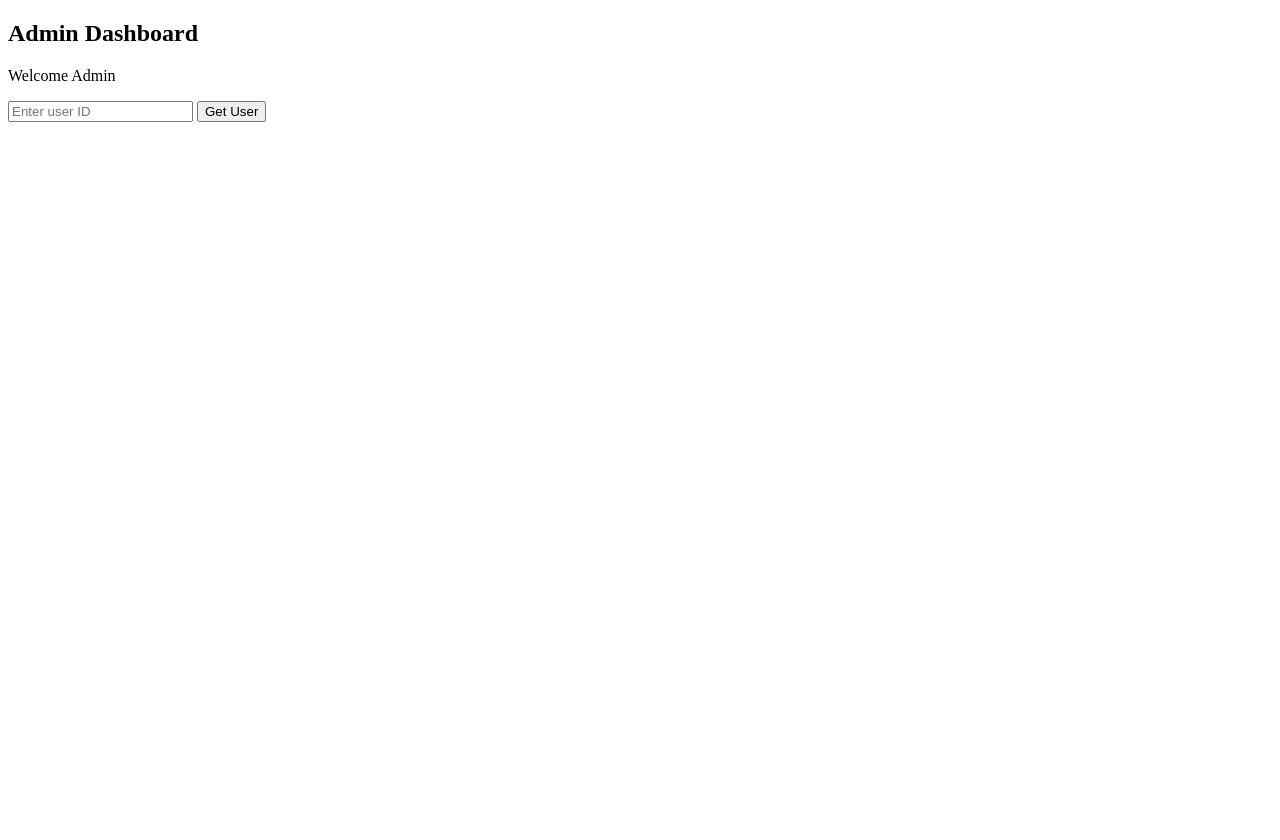
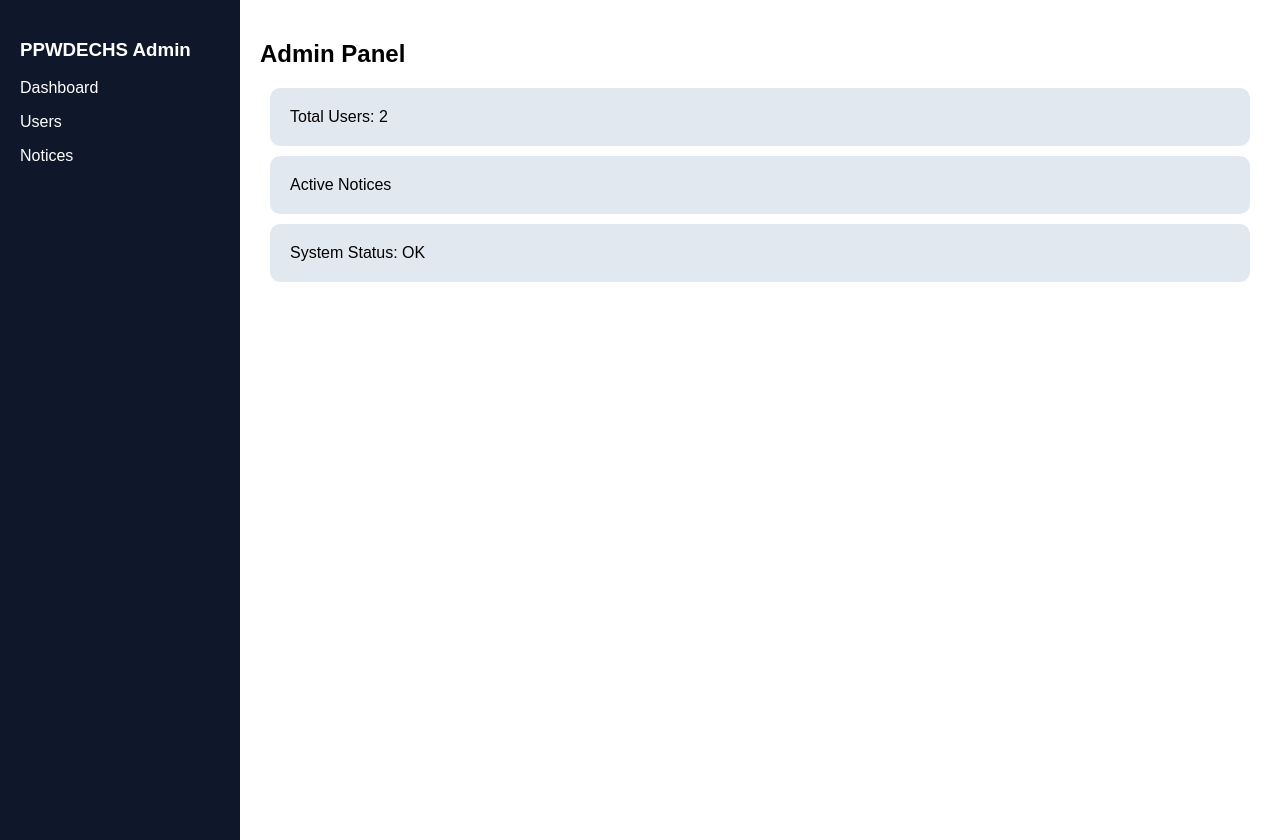
Before and after one commit to zohairkazmi11/ppwdechs, a website: page admin.html in a window 1280 px wide. Before the commit the page ends 800 px from the top, so only its background shows below. Drawn offline with Linux system fonts and the light colour scheme.

Commit message:
update society website UI

```diff
--- a/admin.html
+++ b/admin.html
@@ -1,30 +1,51 @@
 <!DOCTYPE html>
 <html>
 <head>
-    <title>Admin Panel</title>
+    <title>Admin Dashboard</title>
+    <style>
+        body {
+            margin: 0;
+            font-family: Arial;
+            display: flex;
+        }
+
+        .sidebar {
+            width: 200px;
+            background: #0f172a;
+            color: white;
+            height: 100vh;
+            padding: 20px;
+        }
+
+        .main {
+            flex: 1;
+            padding: 20px;
+        }
+
+        .card {
+            background: #e2e8f0;
+            padding: 20px;
+            margin: 10px;
+            border-radius: 10px;
+        }
+    </style>
 </head>
 <body>
 
-<h2>Admin Dashboard</h2>
+<div class="sidebar">
+    <h3>PPWDECHS Admin</h3>
+    <p>Dashboard</p>
+    <p>Users</p>
+    <p>Notices</p>
+</div>
 
-<p>Welcome Admin</p>
+<div class="main">
+    <h2>Admin Panel</h2>
 
-<input id="userid" placeholder="Enter user ID" />
-<button onclick="getUser()">Get User</button>
-
-<pre id="output"></pre>
-
-<script>
-async function getUser() {
-    const id = document.getElementById("userid").value;
-
-    const res = await fetch("/user/" + id);
-    const data = await res.json();
-
-    document.getElementById("output").innerText =
-        JSON.stringify(data, null, 2);
-}
-</script>
+    <div class="card">Total Users: 2</div>
+    <div class="card">Active Notices</div>
+    <div class="card">System Status: OK</div>
+</div>
 
 </body>
 </html>
```
Also changed, not shown: index.html (+48 -16 lines), user.html (+32 -11 lines).
